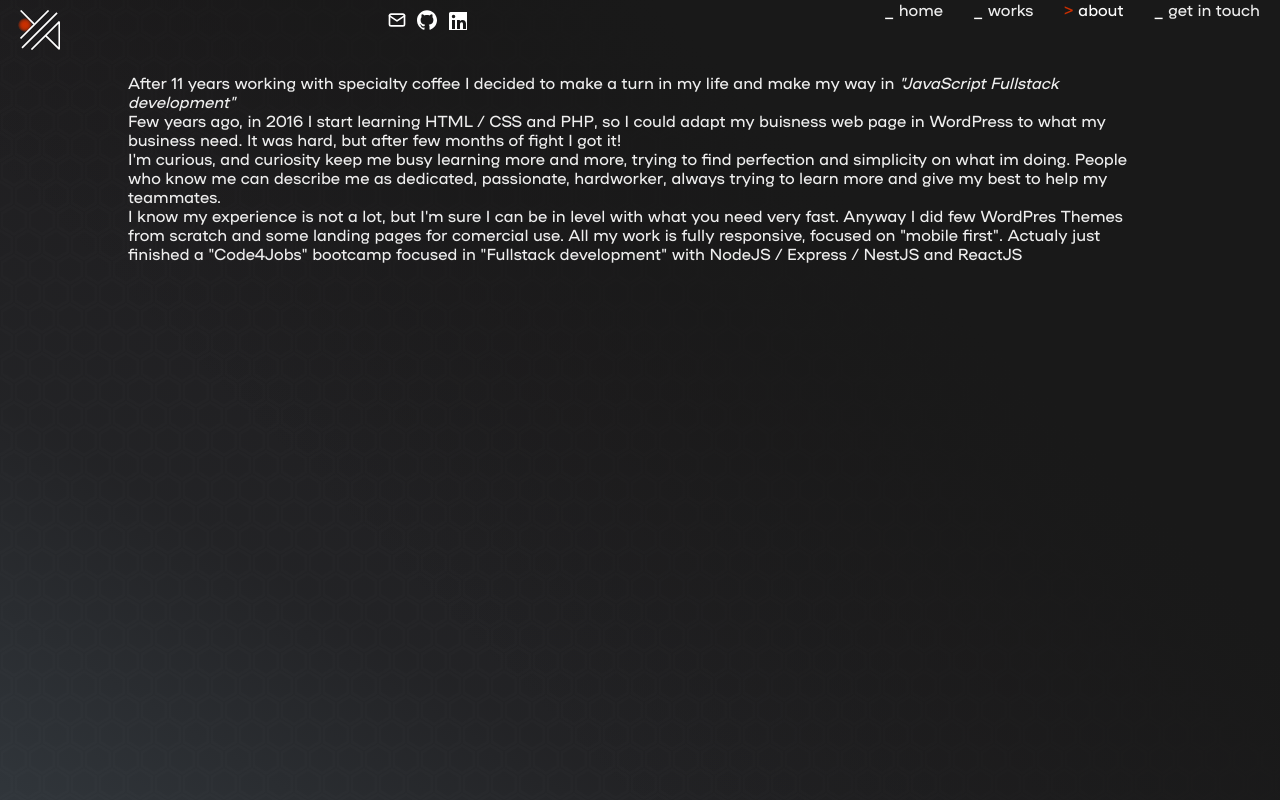
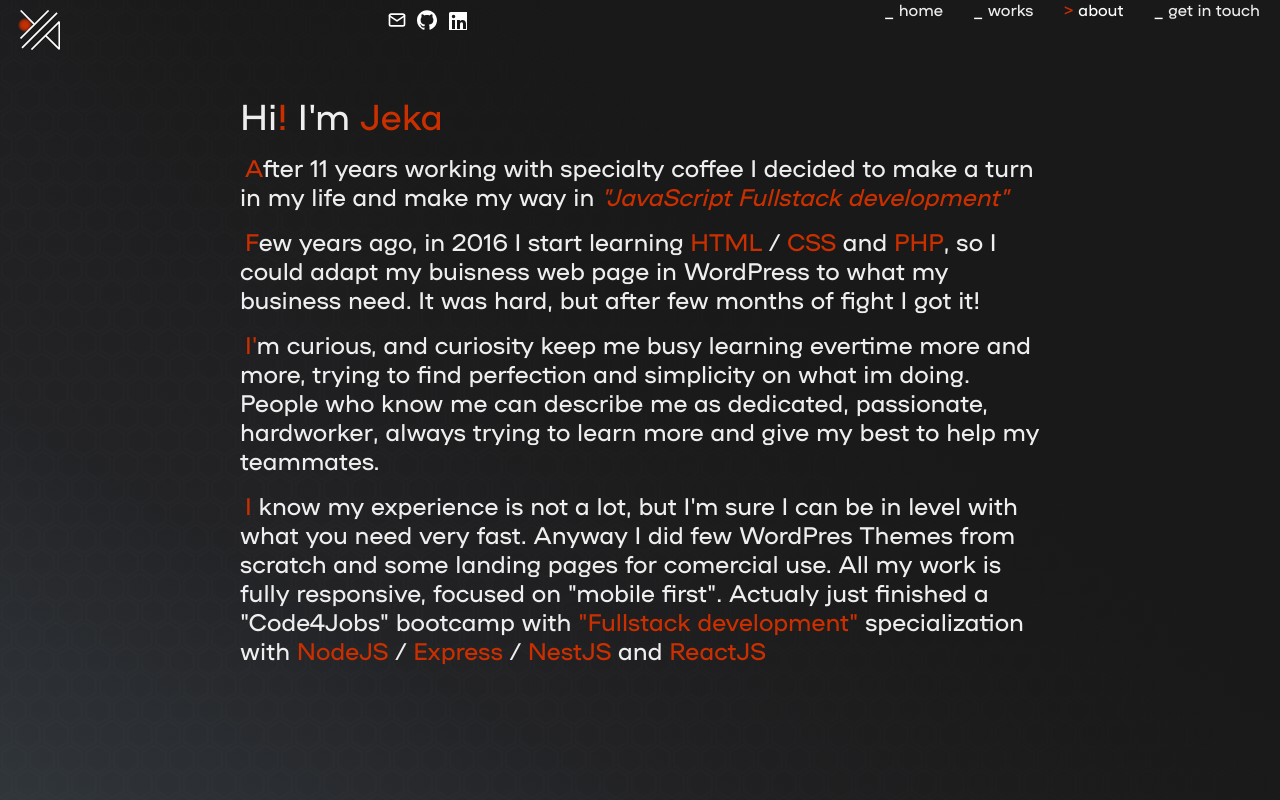
Before and after one commit to Greezaaa/porfolio, a React (Create React App) app: page /about in a window 1280 px wide. Built offline with nearby package versions, Linux system fonts and the light colour scheme.

Commit message:
added link to logo / about - basic text and css(need to be checked)

```diff
--- a/src/components/About/About.js
+++ b/src/components/About/About.js
@@ -3,11 +3,12 @@
 
     return (
         <div className={style.about_wrapper}>
-            <p>After 11 years working with specialty coffee I decided to make a turn in my life and make my way in <strong><em>"JavaScript Fullstack development"</em></strong></p>
-                    <p>Few years ago, in 2016 I start learning <strong>HTML</strong> / <strong>CSS</strong> and <strong>PHP</strong>, so I could adapt my buisness web page in WordPress to what my business need. It was hard, but after few months of fight <strong>I got it!</strong> </p>
-                    <p>I'm curious, and curiosity keep me busy learning more and more, trying to find perfection and simplicity on what im doing. People who know me can describe me as dedicated, passionate, hardworker, always trying to learn more and give my best to help my teammates.</p>
-                    <p>I know my experience is not a lot, but I'm sure I can be in level with what you need very fast. Anyway I did few WordPres Themes from scratch and some landing pages for comercial use. All my work is fully responsive, focused on "mobile first". Actualy just finished a "Code4Jobs" bootcamp focused in "Fullstack development" with NodeJS / Express / NestJS and ReactJS </p>
 
+            <h3>Hi<span className={style.highlight}>! </span>I'm <span className={style.highlight}>Jeka</span></h3>
+            <p>After 11 years working with specialty coffee I decided to make a turn in my life and make my way in <span className={style.highlight}><strong><em>"JavaScript Fullstack development"</em></strong></span></p>
+            <p>Few years ago, in 2016 I start learning <span className={style.highlight}><strong>HTML</strong></span> / <span className={style.highlight}><strong>CSS</strong></span> and <span className={style.highlight}><strong>PHP</strong></span>, so I could adapt my buisness web page in WordPress to what my business need. It was hard, but after few months of fight <strong>I got it!</strong> </p>
+            <p>I'm curious, and curiosity keep me busy learning evertime more and more, trying to find perfection and simplicity on what im doing. People who know me can describe me as dedicated, passionate, hardworker, always trying to learn more and give my best to help my teammates.</p>
+            <p>I know my experience is not a lot, but I'm sure I can be in level with what you need very fast. Anyway I did few WordPres Themes from scratch and some landing pages for comercial use. All my work is fully responsive, focused on "mobile first". Actualy just finished a "Code4Jobs" bootcamp with <span className={style.highlight}>"Fullstack development"</span> specialization with <span className={style.highlight}>NodeJS</span> / <span className={style.highlight}>Express</span> / <span className={style.highlight}>NestJS</span> and <span className={style.highlight}>ReactJS</span> </p>
         </div>
     )
 }
--- a/src/components/About/about.module.scss
+++ b/src/components/About/about.module.scss
@@ -1,4 +1,28 @@
+@import "../../assets/scss/variables.scss";
 .about_wrapper {
-    width: min(1024px, 100% - 20px);
+    width: min(800px, 100% - 20px);
     margin-inline: auto;
+
+    .highlight {
+        color: $--accentColor;
+    }
+    &> h3{
+        font-size: 36px;
+        margin-bottom: 1rem;
+        &>span.highlight {
+            color: $--accentColor;
+        }
+    }
+    &>p {
+        margin-bottom: 1rem;
+        font-size: 24px;
+
+        &::first-letter{
+            padding-left: 5px;
+            color: $--accentColor;
+            &>span.highlight {
+                color: $--accentColor;
+            }
+        }
+    }
 }
--- a/src/components/Header/Header.js
+++ b/src/components/Header/Header.js
@@ -30,9 +30,9 @@
 
     return (
         <header className={style.header}>
-            <div className={`${style.hamburger} ${ IsOpen ? style.open : ""}`} onClick={()=>openMenu()} ><span></span><span></span><span></span></div>
+            <button className={`${style.hamburger} ${ IsOpen ? style.open : ""}`} onClick={()=>openMenu()} ><span></span><span></span><span></span></button>
             <div className={style.logo}>
-                <Logo />
+                <a href="/" target="_self"><Logo /></a>
             </div>
             <div className={`${style.social} ${ IsOpen ? style.open : ""}`}>
                 <a href="mailto:greezaaa@gmail.com" target="_blank" ><EmailIcon /></a>
--- a/src/components/Header/header.module.scss
+++ b/src/components/Header/header.module.scss
@@ -11,6 +11,9 @@
     }
 
     &>.hamburger {
+        background-color: transparent;
+        border: none;
+        outline: none;
         position: absolute;
         top: $--1fr-padding * 2;
         right: $--1fr-padding * 2;
```
